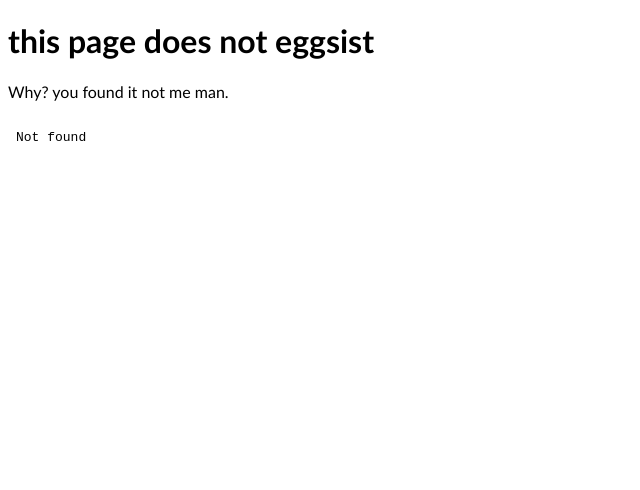
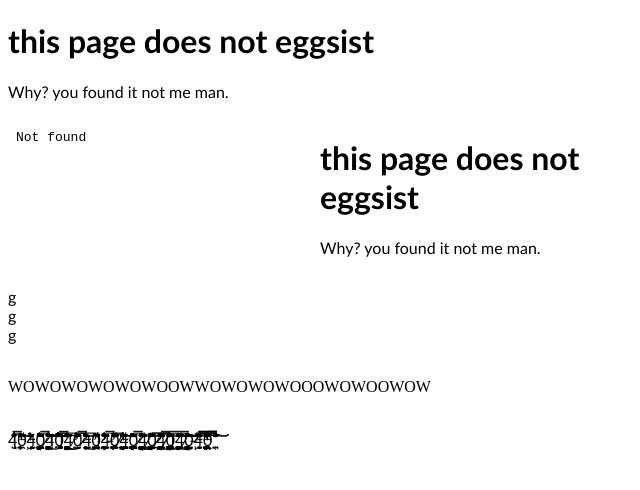
Before and after one commit to coolcoconut45/coolcoconut45.github.io, a plain HTML site: page 404.html in a window 1280 px wide. Shown: the whole page, without its empty margins (0-640 px from the left). Drawn offline with Linux system fonts and the light colour scheme.

Commit message:
Update 404.html
crazy

```diff
--- a/404.html
+++ b/404.html
@@ -6,4 +6,10 @@
     <h1>this page does not eggsist</h1>
     <p>Why? you found it not me man.</p>
     <embed src="Wii Theme - QuickSounds.com.mp3">
+    <embed src='404.html'>
+    <p>g<br>  g<br>   g</p><br>
+    <body>WOWOWOWOWOWOOWWOWOWOWOOOWOWOOWOW</body><br><br>
+    <p>4̵̛͔̞̼̤͇͙̩̮̜͓͗̀̄̓͛̄͋̊͐͂̏̽̿̊̀͑́͛̊̒̏̑̎͋́̈́͗͋̕͘͘͠͝͝ͅ0̴̛̛̭̘͖̓̃̽́̈̀̾̇̌̓͋̀̚4̴̨̨̝͎̯̣̞͇̜͙̙͚͓̣̞͓̮͓͉̬̬̲̭̼̯̇̀̾̔́͆̚0̷̨̢̧̧͚̳͍̹͕͉̮̙͖̙͙̟͓͔̠̜̩͚̣̯̫̯̦̻̞̦̯̩̗̹̱͙͙̿̄̌͑̽͂̂́͐̾̔͌͛̾͆͗̆̔͑͐̏̏̃̈́͐́͂̚͜͝͠͝ͅ4̵̢̋̈́̾̍̄̐̉̾͗̉̔̎͂̾͆̇́̓͂̏̆̄́̾̇̌́́̄̔̚͘̚̚͝͝͝0̵̨̙̬̯̱̬̝̬̦͓̖͚͈͇̻̞͖͍̫͕̝̜͙͈͚̬̦͔̩͚̙̖̟̝̖͕̮̮̭̻̙̩̱͙̟̙̮͆̂͊͒͊̑̃̆͆̊̓͊͗̓͛͒̿̈͌͑̊̉̄͂̐̇͂̓͊̓̏͂̈̉̃͂̅̆̾̓̚̚̚̚̚͜͜͠͠4̷̛̳̈́̈̉̐͊̇̅̀̾́́̃̀͗̎̀͆͛͗͛̉̕͘0̷̡̢̩̥̜͔̮̀̊̎̓̄̂̍̎̊̍̎̉̾̀̿̅̇̉̂͛̊̄͒̍̃̽̒́̕͘͜͝͝4̴̛̪͓̮̰̟̫͖̭̞͉̹͍̗̬̑̀̅0̵̨̢̛̛̛͎̲͇̭̪͓̼̜̰̤̥̠̰̞̗̉̾́͒̊͋̎̔̈͒̐̃̆̈́̀͒̍̂̈́̊͌͋͆͘͘ͅ4̶̨̡̢̛͙̗̬͔̫̖͕̲̪̤̪̆̌̈͑̑̆̾̄͗̊̿̎̂̎̈̈́̑0̸̢̡̧̛̥͙̖͖̠͔͓͎̰͇̟̬̠͕̫̲͇̜͓̤́̋̅̇͆̏̀͂̽͑̎͑̑̃̇͗͊̃̊̃́̆͌̈́̈́̀̌̃̾̉̇̑̑͌͗͋̓̏̾̑̕͠͝͝4̴̧̢̨̗̟̬̥͔̤̥̺̟̼̭͈͓̯̗͉̱̭̫̥͙̭̳̞̲͎̟̼̖̞̬̪͚͚͚̲̮̫͓̪͇̓͋ͅ0̷̡̧̡̧̨̢̭̤̰̹̺̳̻̹̙̰̻̝̻̲̣͓̖͚͇̠͎͎̝̹͇͖̱͓̭̮͎̰̞̝̻̦̥̞̥͔̈͛̿̐̎̌͌͑͒̂̂̋̎̆͑̀́̕͘͘͜͜͝ͅ4̷̨̨̡̤̘̫͈̤̙̝̤͈̩̯͉̦̼̤̭̺̮̺̮̪͖̞̜͎̪̊̌̏̋̋̈́̔̈́̇͛͛͌̑̽̍͊͛̒̈͋̄̀̚͝͠0̷̡̨̡̡̢̧̡̛͚͖̟͖͉̘͇͚̤̣͓͔͍͕͔͇̠̬̳͕̲͎͕̹̠̠̫͇̤̟̽̂̔̆̔̈́̓͒̍̉̅́̈́̅̇̚͘̕͜4̸̢̧̧̧̢̧̙̬̗̫̹͓̣̱͎͍͈̠͕͓͓͈̱̭͉̳̪̝͚͖̮̮͍̩͎̱̘͕̓̿̓̓̀̽̈́͆͒͗̒̆͛̅͆̑̍̀̎̄̀̋͑̒̈́̅̓͌̋̒͑͛̈́͒̾́̒͊̇̑͒̚͜͝0̵̩͓͕̬̜͇̻̦̙̜͔̖̺̜̥̲̻̱̦̹̑̈̉̌̆́̿͛̋̈̃̓͂͑̀͊͌́͐͗͐͘͜͝͝͝ͅͅͅ4̷̢̨͎̫̥̻͚̥͍̹̰̙͎̯͖͓͖̮̭̝̮̱̭̟̪̪̲͔̱͇̥͚̫͉̘̜̟͇̦̖̟͕̥̄̓̈͂̇͛͋̑̌̊̊͒̂̐̒́̿͑͂̂̂̋̒́̓̈̏̎̀̒̒͌̕̚͘͘͝͝͝͠ͅ0̶̨̛̭̱̯̤̙̰̾̉̃̈̋̂̚͝4̴̧̡̨̛̛̞̺͙̙̣̣̥̺͉͈͍͕̦̺̹̤̮̥̪̞̪̱͍́͋͂̅̏͌́̌̾̔́͗̋̅̈́̈́̑̍̓͐͑̈͑̀͗̓̍̽͆̆̿̍̓̿̉̐́̎̋̉̌̕̚͠0̴̧͔̲͈̖̀͗̀̀͛̀̊͐̀̍̌̓̿̎̔́̉͛́͌͒̿͆̋̑̒̂̐̅̿̑̋͝͠</p>
+
+
 </html>
```
